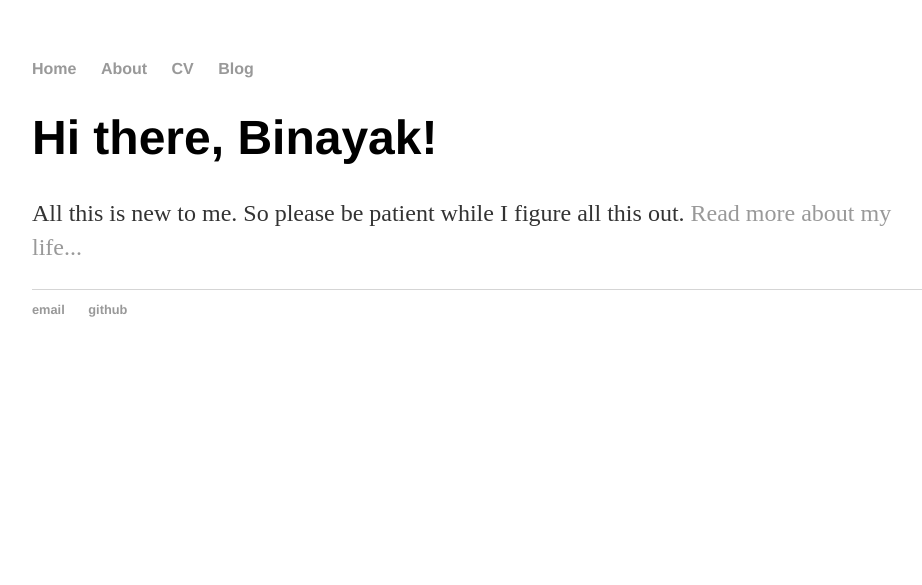
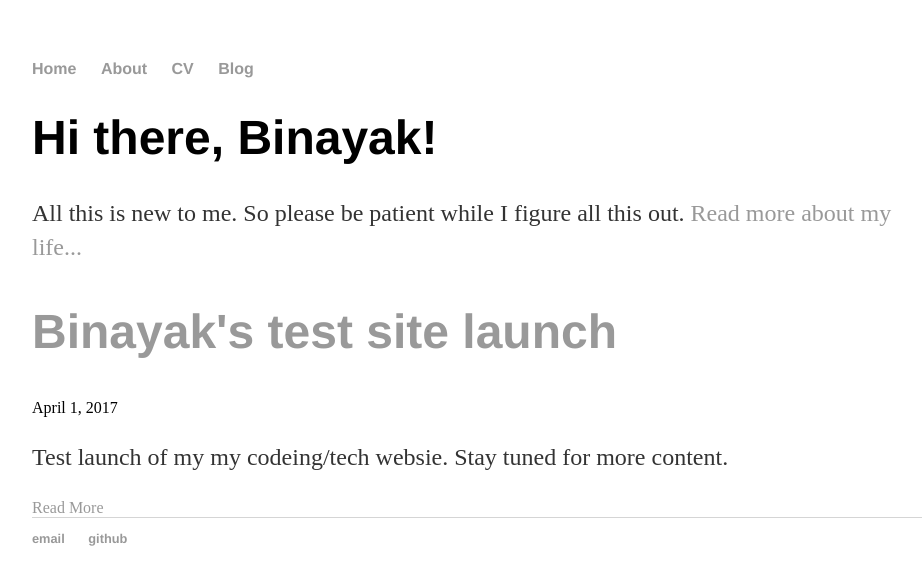
Before and after one commit to fico86/fico86.github.io, a Jekyll site: the page built from index.html, in a window 1280 px wide. Shown: the top 585 px of the page, without its empty margins (160-1082 px from the left). Built offline with Jekyll 4.4.1, drawn with Linux system fonts in a browser that asks for light colours.

Commit message:
Update index.html

```diff
--- a/index.html
+++ b/index.html
@@ -6,3 +6,21 @@
 	<h1>Hi there, Binayak!</h1>
 	<p>All this is new to me. So please be patient while I figure all this out. <a href="/about">Read more about my life...</a></p>
 </div><!-- /.blurb -->
+
+<div class="posts">
+  {% for post in site.posts %}
+    <article class="post">
+
+      <h1><a href="{{ site.baseurl }}{{ post.url }}">{{ post.title }}</a></h1>
+        <div class="date">
+         {{ post.date | date: "%B %e, %Y" }}
+       </div>
+
+      <div class="entry">
+        {{ post.excerpt }}
+      </div>
+
+      <a href="{{ site.baseurl }}{{ post.url }}" class="read-more">Read More</a>
+    </article>
+  {% endfor %}
+</div>
```
